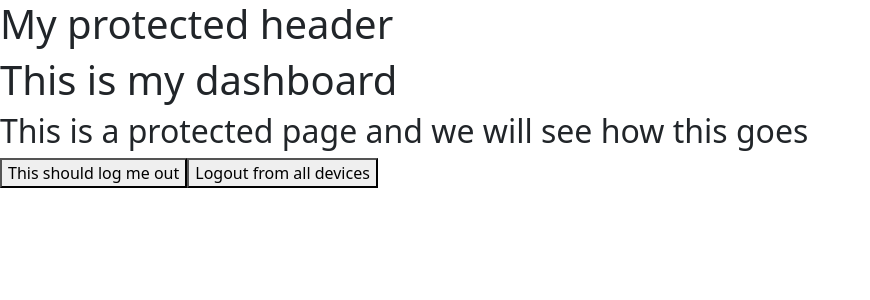
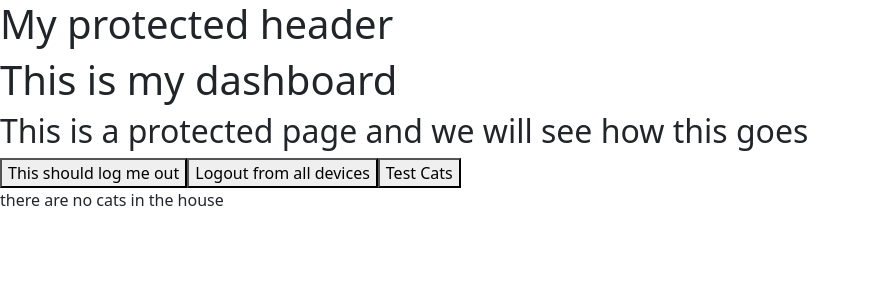
Before and after one commit to deakferi90/my_demo_app, a React (Create React App) app in the folder courses-fe/: page /dashboard in a window 1280 px wide. Shown: the top 300 px of the page, without its empty margins (0-870 px from the left). Built offline with nearby package versions, Linux system fonts and the light colour scheme; sample sign-in values are in the browser's storage.

Commit message:
created a test cats buttons api in order to integrate new login if token is expired

```diff
--- /dev/null
+++ b/courses-fe/src/api/PlayTestApi.js
@@ -0,0 +1,10 @@
+import RestHelper from "./RestHelper";
+
+class PlayTestApi {
+    gerCats() {
+        const url = '/auth/testcats';
+        return RestHelper.get(url);
+    }
+}
+
+export default new PlayTestApi();
--- a/courses-fe/src/pages/dashboard/DashboardComponent.js
+++ b/courses-fe/src/pages/dashboard/DashboardComponent.js
@@ -1,12 +1,13 @@
-import React from "react";
+import React, { useEffect } from "react";
 import { useNavigate } from 'react-router-dom';
 
-const DashboardComponent = ({ logOutUser }) => {
+const DashboardComponent = ({ logOutUser, model, loadCats }) => {
   const navigate = useNavigate();
-
+  const { cats } = model;
 
   const logoutFromAllDevices = () => {
-    console.log('Vedem ce facem aici');
+    console.log('ASTA E PENTRU TINE FERY!!! :))))))');
+    console.log('SPOR !!!!!!!!');
   }
 
   return (
@@ -15,6 +16,9 @@ const DashboardComponent = ({ logOutUser }) => {
       <h2>This is a protected page and we will see how this goes</h2>
       <button onClick={() => logOutUser(navigate)}>This should log me out</button>
       <button onClick={logoutFromAllDevices}>Logout from all devices</button>
+      <button onClick={loadCats}>Test Cats</button>
+      {cats.length === 0 && <p>there are no cats in the house</p>}
+      {cats.map((cat) => <p key={cat}>{cat}</p>)}
     </div>
   );
 };
--- a/courses-fe/src/pages/dashboard/DashboardContainer.js
+++ b/courses-fe/src/pages/dashboard/DashboardContainer.js
@@ -2,7 +2,8 @@ import React, { Component } from "react";
 import DashboardComponent from "./DashboardComponent";
 import { connect } from 'react-redux';
 import { bindActionCreators } from 'redux';
-import { logOutUser } from './actions';
+import { logOutUser,  loadCats} from './actions';
+import { getModel } from './selectors';
 
 
 class DashboardContainer extends Component {
@@ -11,10 +12,18 @@ class DashboardContainer extends Component {
     }
 }
 
-const mapDispatchToProps = (dispatch) => {
+const mapStateToProps = (state) => {
+    const model = getModel(state);
     return {
-        logOutUser: bindActionCreators(logOutUser, dispatch)
+        model
     };
 }
 
-export default connect(null, mapDispatchToProps)(DashboardContainer);
+const mapDispatchToProps = (dispatch) => {
+    return {
+        logOutUser: bindActionCreators(logOutUser, dispatch),
+        loadCats: bindActionCreators(loadCats, dispatch),
+    };
+}
+
+export default connect(mapStateToProps, mapDispatchToProps)(DashboardContainer);
--- /dev/null
+++ b/courses-fe/src/pages/dashboard/DashboardDuck.js
@@ -0,0 +1,14 @@
+import * as actionTypes from './constants';
+
+const initialState = {
+    cats: []
+};
+
+export default function reducer(state=initialState, action) {
+    switch(action.type) {
+        case actionTypes.LOAD_CATS_SUCCESS:
+            return {...state, cats: [...action.cats]}
+        default:
+            return state;
+    }
+}
--- a/courses-fe/src/pages/dashboard/actions.js
+++ b/courses-fe/src/pages/dashboard/actions.js
@@ -1,9 +1,25 @@
 import * as actionTypes from "./constants";
 import userApi from "../../api/UserApi";
+import playTestApi from "../../api/PlayTestApi";
 
 const logOutUserSuccess = () => {
   return { type: actionTypes.LOGOUT_USER };
 };
+
+const loadCatsSucces = (cats) => {
+  return {type: actionTypes.LOAD_CATS_SUCCESS, cats};
+}
+
+export const loadCats = () => {
+  return (dispatch) => {
+    playTestApi.gerCats().then(res => {
+      dispatch(loadCatsSucces(res.data.cats))
+    }).catch(err => {
+      console.log('A aparut o eraore si arr trebui sa te logam din nou');
+      dispatch(loadCatsSucces([]))
+    })
+  }
+}
 
 export const logOutUser = (navigate) => {
   return async (dispatch) => {
--- a/courses-fe/src/pages/dashboard/constants.js
+++ b/courses-fe/src/pages/dashboard/constants.js
@@ -1 +1,3 @@
-export const LOGOUT_USER = 'login/LOGOUT_USER'; //this action has the reducer in the login component
+export const LOAD_CATS_SUCCESS = 'dashboard/LOAD_CATS';
+//this action has the reducer in the login component
+export const LOGOUT_USER = 'login/LOGOUT_USER';
--- a/courses-fe/src/pages/dashboard/index.js
+++ b/courses-fe/src/pages/dashboard/index.js
@@ -1 +1,2 @@
 export { default as Dashboard } from './DashboardContainer';
+export { default as duck } from './DashboardDuck';
--- /dev/null
+++ b/courses-fe/src/pages/dashboard/selectors.js
@@ -0,0 +1,9 @@
+import { createSelector } from "reselect";
+
+const getCats = ({ dashboard }) => dashboard.cats;
+
+export const getModel = createSelector([getCats], (cats) => {
+  return {
+    cats,
+  };
+});
--- a/courses-fe/src/store/index.js
+++ b/courses-fe/src/store/index.js
@@ -1,14 +1,16 @@
 import counterReducer from "./counter";
 import loggedReducer from "./isLogged";
 import { combineReducers } from "redux";
-import { duck as registerReducer } from '../pages/register';
-import { duck as loginReducer } from '../pages/login';
+import { duck as registerReducer } from "../pages/register";
+import { duck as loginReducer } from "../pages/login";
+import { duck as dashboardReducer } from "../pages/dashboard";
 
 export const rootReducer = combineReducers({
-    counter: counterReducer,
-    isLogged: loggedReducer,
-    register: registerReducer,
-    login: loginReducer
-})
+  counter: counterReducer,
+  isLogged: loggedReducer,
+  register: registerReducer,
+  login: loginReducer,
+  dashboard: dashboardReducer,
+});
 
 export default rootReducer;
```
